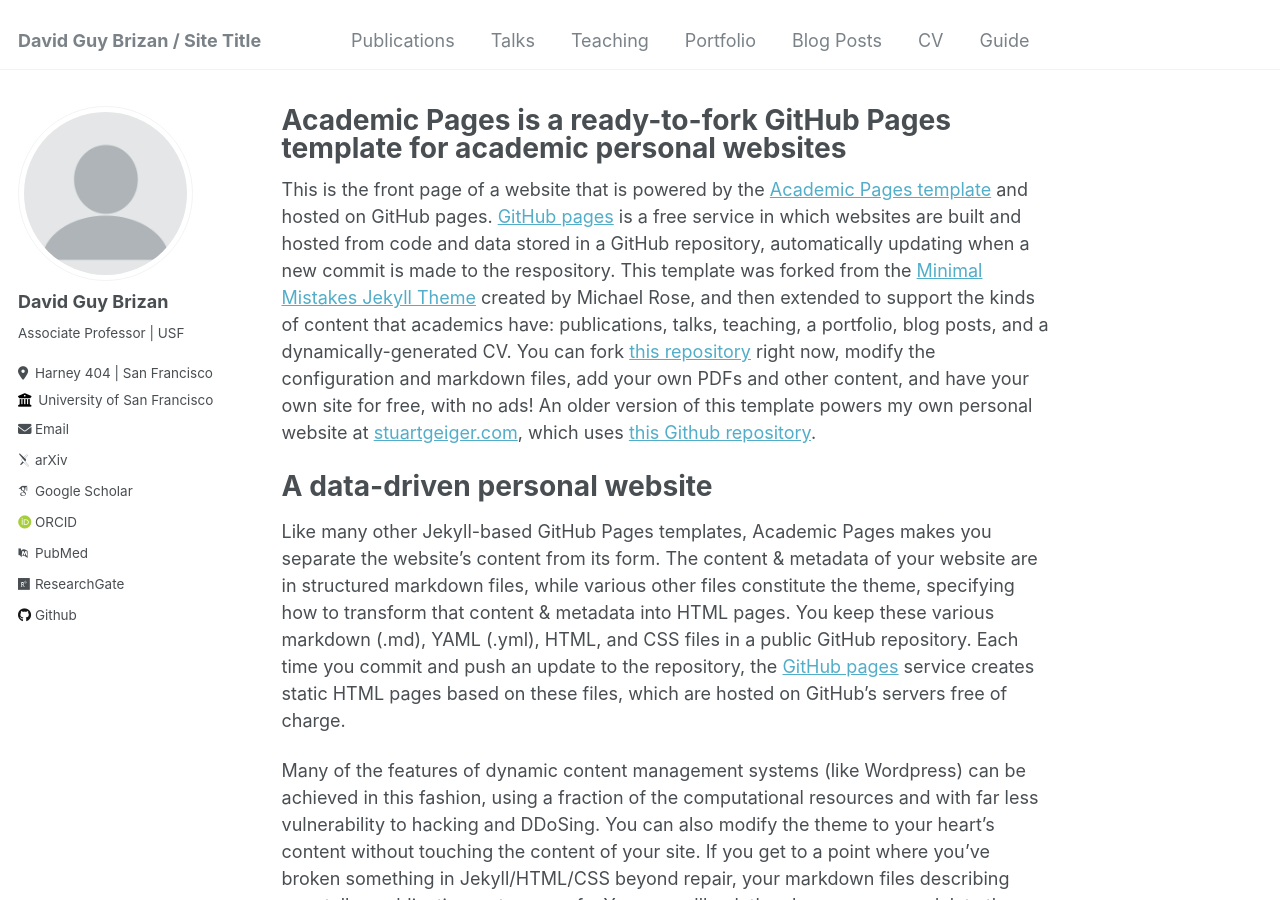
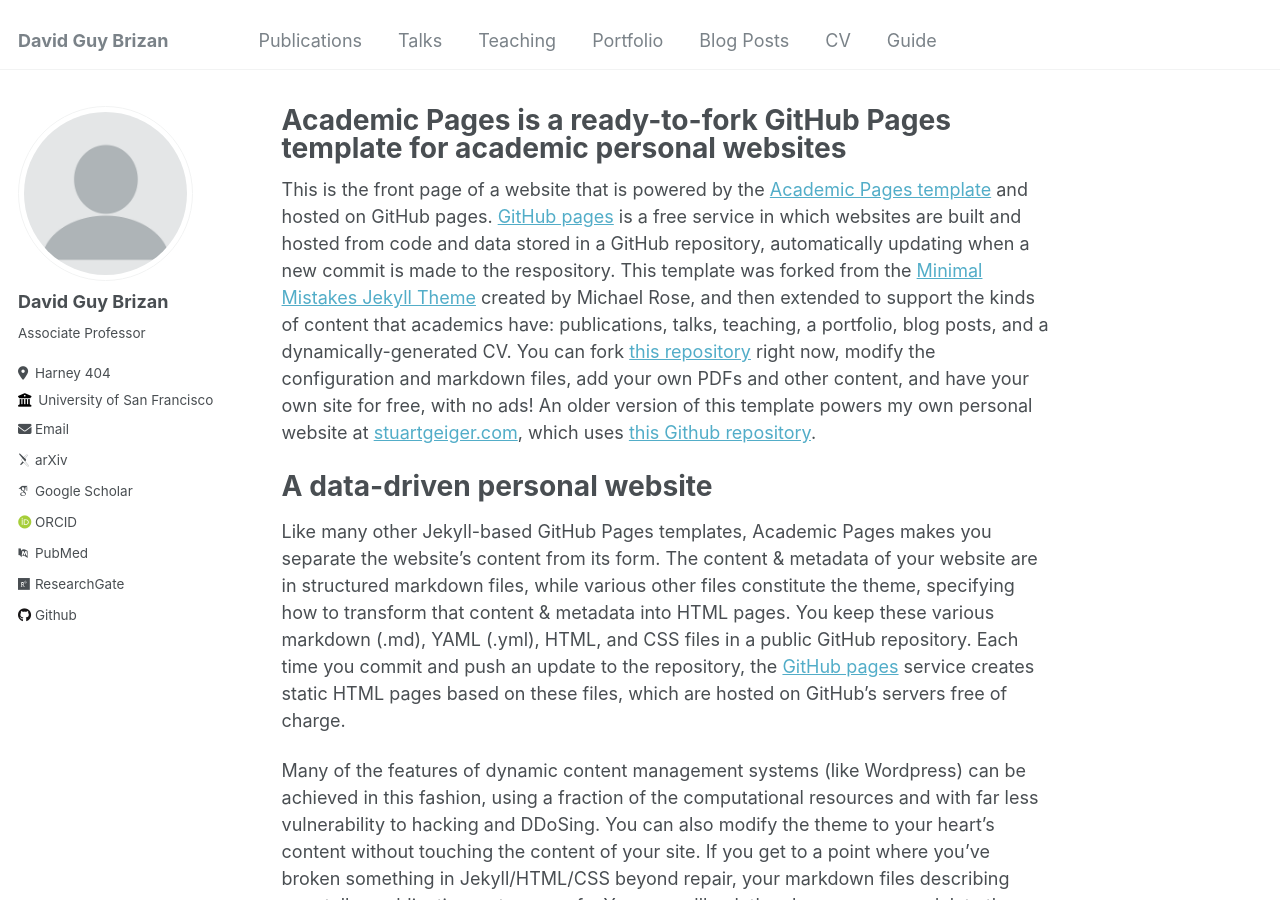
Before and after one commit to dgbrizan/dgbrizan.github.io, a Jekyll site: the page built from _pages/about.md, in a window 1280 px wide and 900 px high. Built offline with Jekyll 4.4.1, drawn with Linux system fonts in a browser that asks for light colours; some web fonts are replaced.

Commit message:
Update _config.yml
Some more adds, removes & edits for spacing.

```diff
--- a/_config.yml
+++ b/_config.yml
@@ -8,7 +8,7 @@
 
 # Basic Site Settings
 locale                   : "en-US"
-title                    : "David Guy Brizan / Site Title"
+title                    : "David Guy Brizan"
 title_separator          : "-"
 name                     : &name "David Guy Brizan"
 description              : &description "personal description"
@@ -24,8 +24,8 @@ author:
   avatar           : "profile.png"
   name             : "David Guy Brizan"
   pronouns         : # example: "she/her"
-  bio              : "Associate Professor | USF"
-  location         : "Harney 404 | San Francisco, CA"
+  bio              : "Associate Professor"
+  location         : "Harney 404"
   employer         : "University of San Francisco"
   uri              : # URL
   email            : "dgbrizan@usfca.edu"
```
